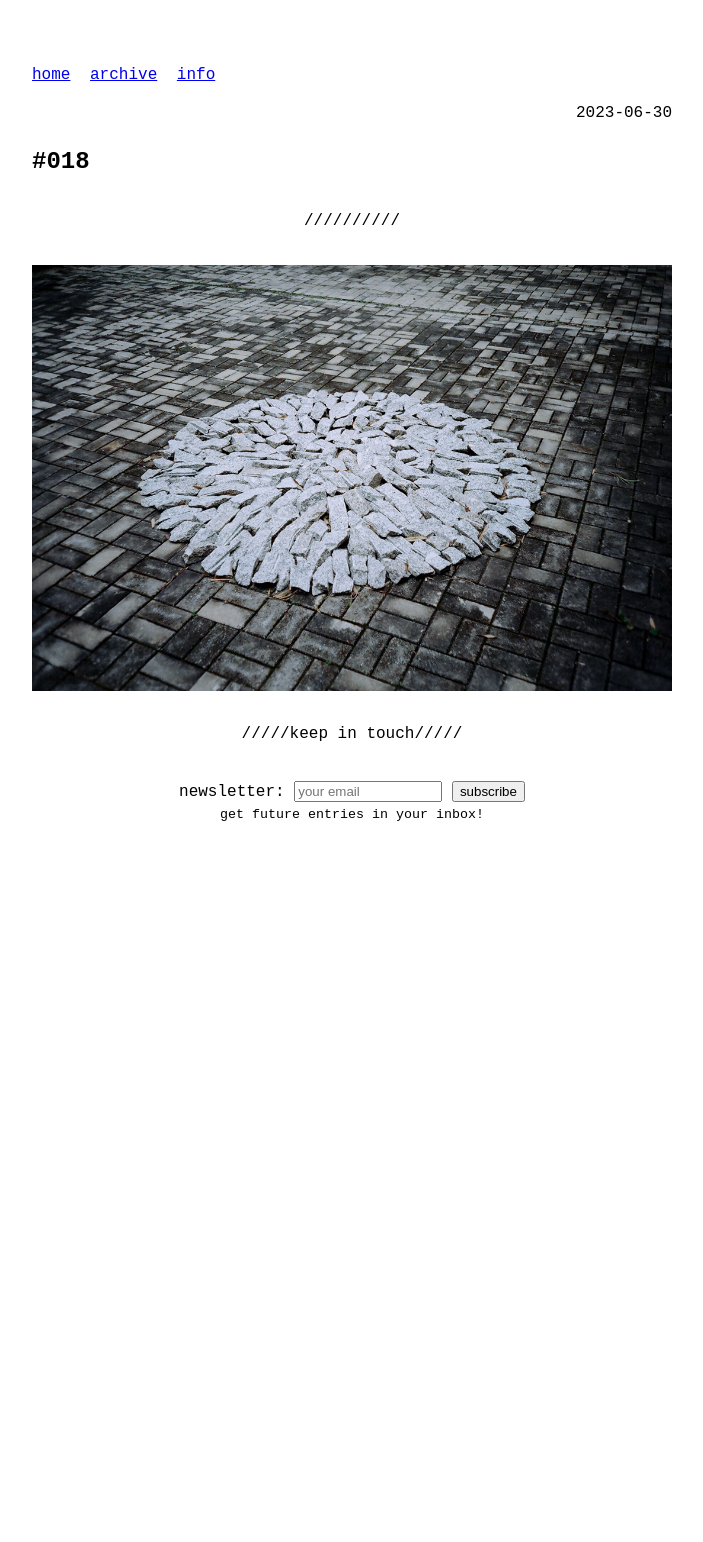
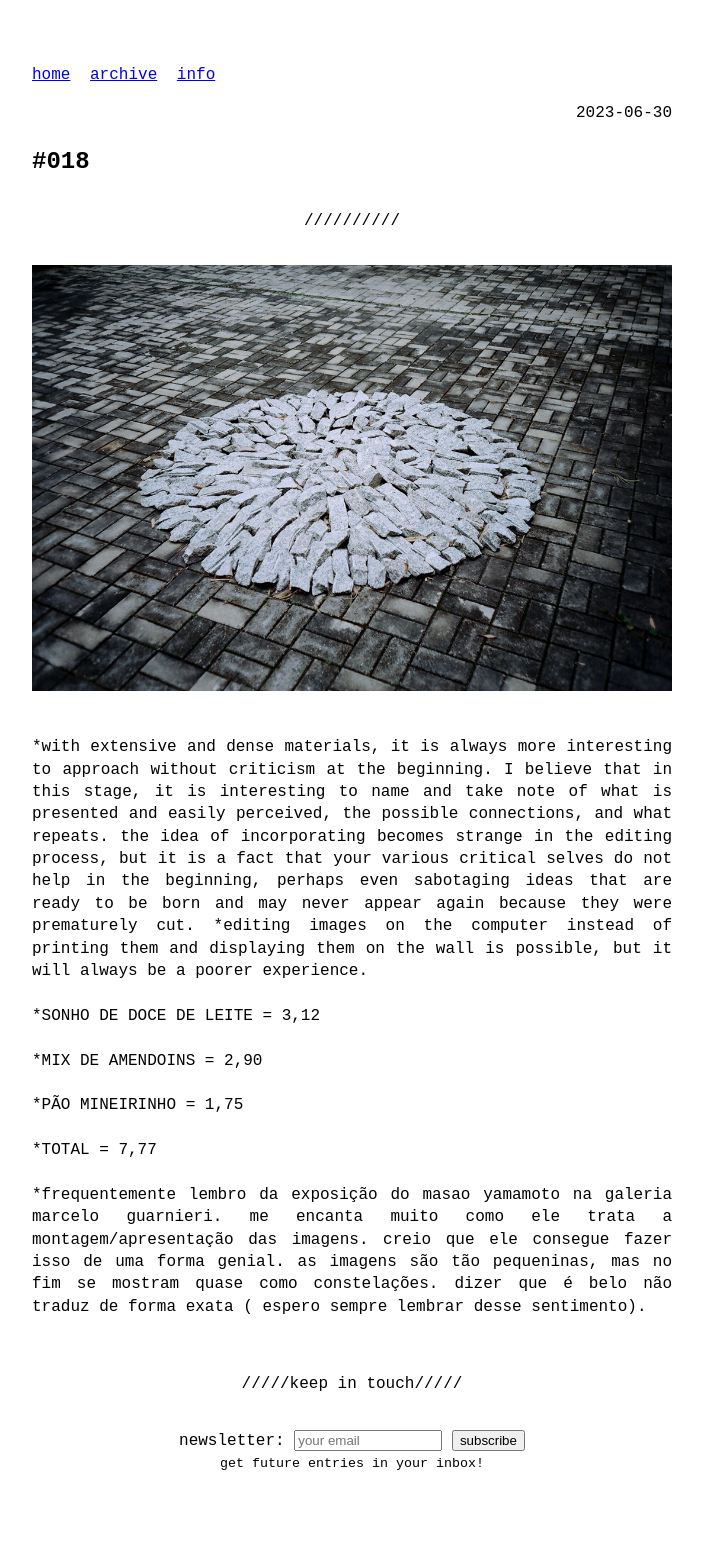
Before and after one commit to odaniloluna/odaniloluna.github.io, a Jekyll site: the page built from _posts/2023-06-30-#018.md, in a window 1280 px wide. Shown: the whole page, without its empty margins (288-991 px from the left). Built offline with Jekyll 4.4.1, drawn with Linux system fonts in a browser that asks for light colours; before the commit the page ends 900 px from its top, so only the background shows below that.

Commit message:
Update 2023-06-30-#018.md

```diff
--- a/_posts/2023-06-30-#018.md
+++ b/_posts/2023-06-30-#018.md
@@ -6,3 +6,24 @@ slug: #018
 ---
 <p class="description" style="text-align: justify;">
 <img src="/assets/danilo-luna-earlyworks-01.jpg" />
+<br>
+<br>
+*with extensive and dense materials, it is always more interesting to approach without criticism at the beginning. I believe that in this stage, it is interesting to name and take note of what is presented and easily perceived, the possible connections, and what repeats. the idea of incorporating becomes strange in the editing process, but it is a fact that your various critical selves do not help in the beginning, perhaps even sabotaging ideas that are ready to be born and may never appear again because they were prematurely cut.
+*editing images on the computer instead of printing them and displaying them on the wall is possible, but it will always be a poorer experience.
+<br>
+<br>
+*SONHO DE DOCE DE LEITE = 3,12
+<br>
+<br>
+*MIX DE AMENDOINS = 2,90
+<br>
+<br>
+*PÃO MINEIRINHO = 1,75
+<br>
+<br>
+*TOTAL = 7,77
+<br>
+<br>
+*frequentemente lembro da exposição do masao yamamoto na galeria marcelo guarnieri. me encanta muito como ele trata a montagem/apresentação das imagens. creio que ele consegue fazer isso de uma forma genial. as imagens são tão pequeninas, mas no fim se mostram quase como constelações. dizer que é belo não traduz de forma exata ( espero sempre lembrar desse sentimento).
+<br>
+<br>
```
